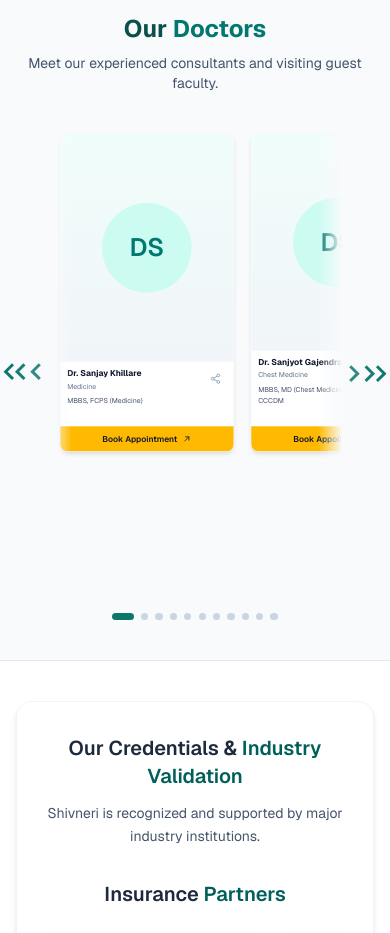
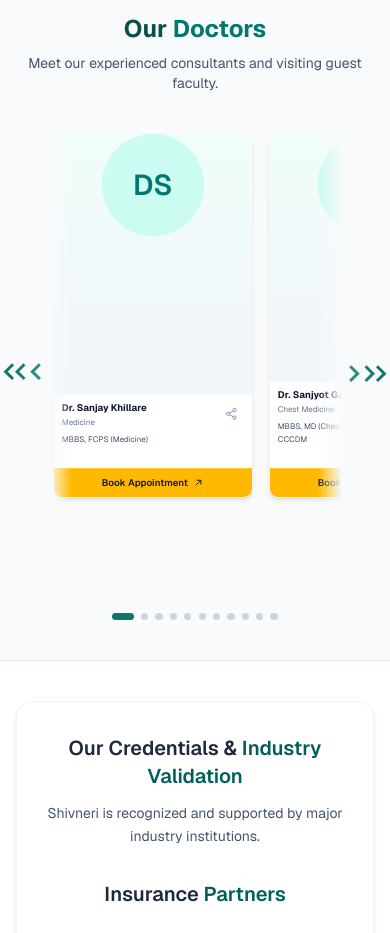
Before and after one commit to rp98nt/shivnerihospital, a Next.js app: page / in a window 390 px wide. Shown: the part 2940-3873 px from the top of the page. Built offline with nearby package versions, Linux system fonts and the light colour scheme; no server answers; the database is empty.

Commit message:
fix: scale doctors carousel cards to 0.8 on mobile.
Wrap carousel cards in a scaled container on small screens so they render
at 80% size while preserving correct scroll spacing between slides.

```diff
--- a/components/our-doctors.tsx
+++ b/components/our-doctors.tsx
@@ -23,9 +23,7 @@ export function OurDoctors({
   ];
 
   function getCardStep(container: HTMLDivElement) {
-    const firstCard =
-      container.querySelector<HTMLElement>(".doctors-carousel-card-slot") ??
-      container.querySelector("article");
+    const firstCard = container.querySelector("article");
     const gap = window.matchMedia("(min-width: 640px)").matches ? 20 : 16;
     return firstCard
       ? firstCard.clientWidth + gap
@@ -204,13 +202,15 @@ export function OurDoctors({
                 {carouselDoctors.map((doctor, index) => (
                   <div
                     key={`${doctor.slug}-${index}`}
-                    className="doctors-carousel-card-slot shrink-0"
+                    className="flex w-[12.48rem] shrink-0 justify-center sm:w-auto sm:block"
                   >
-                    <DoctorCard
-                      doctor={doctor}
-                      photoUrl={photoUrls[doctor.slug]}
-                      layout="carousel"
-                    />
+                    <div className="origin-top scale-[0.8] sm:scale-100">
+                      <DoctorCard
+                        doctor={doctor}
+                        photoUrl={photoUrls[doctor.slug]}
+                        layout="carousel"
+                      />
+                    </div>
                   </div>
                 ))}
               </div>
```
